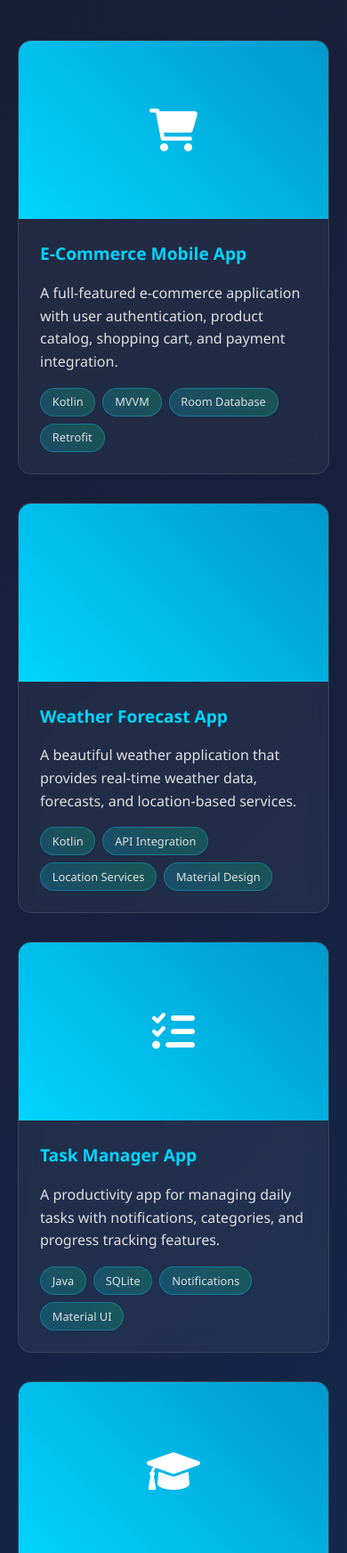
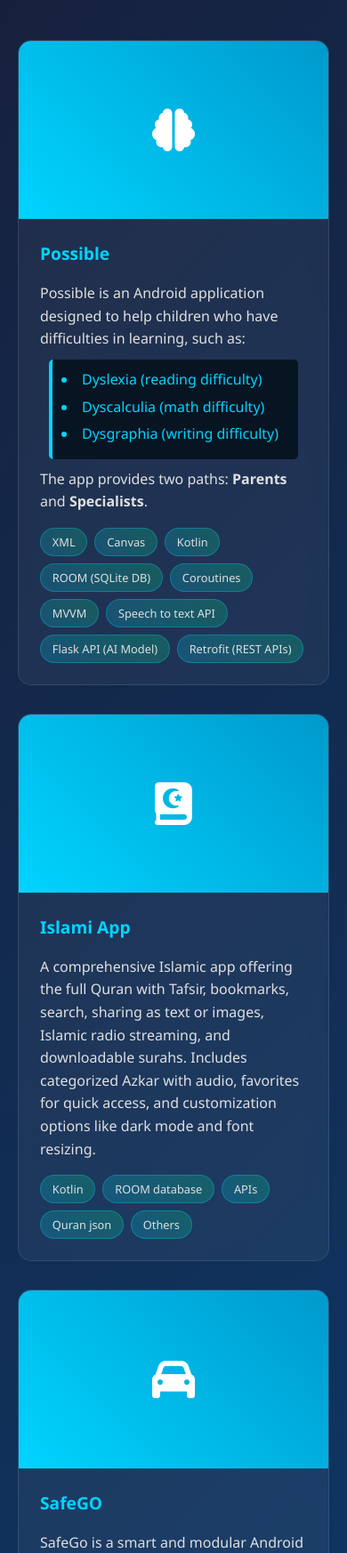
Before and after one commit to Gamalaldin-I/MyPortofolio, a plain HTML site: page index.html in a window 390 px wide. Shown: the part 4043-5788 px from the top of the page at 89% size. Drawn offline with Linux system fonts and the light colour scheme.

Commit message:
AddProjects

```diff
--- a/index.html
+++ b/index.html
@@ -123,82 +123,34 @@
         <div class="container">
             <h2 class="section-title">Featured Projects</h2>
             <div class="projects-grid">
-                <div class="project-card">
-                    <div class="project-image">
-                        <i class="fas fa-shopping-cart"></i>
-                    </div>
-                    <div class="project-content">
-                        <h3 class="project-title">E-Commerce Mobile App</h3>
-                        <p>A full-featured e-commerce application with user authentication, product catalog, shopping cart, and payment integration.</p>
-                        <div class="project-tech">
-                            <span class="tech-tag">Kotlin</span>
-                            <span class="tech-tag">MVVM</span>
-                            <span class="tech-tag">Room Database</span>
-                            <span class="tech-tag">Retrofit</span>
-                        </div>
-                    </div>
-                </div>
+
 
                 <div class="project-card">
                     <div class="project-image">
-                        <i class="fas fa-weather-sun"></i>
+                        <i class="fas fa-brain"></i>
                     </div>
                     <div class="project-content">
-                        <h3 class="project-title">Weather Forecast App</h3>
-                        <p>A beautiful weather application that provides real-time weather data, forecasts, and location-based services.</p>
+                        <h3 class="project-title">Possible</h3><p>Possible is an Android application designed to help children who have difficulties in learning, such as:</p>
+
+                                <ul class="feature-list">
+                                    <li>Dyslexia (reading difficulty)</li>
+                                    <li>Dyscalculia (math difficulty)</li>
+                                    <li>Dysgraphia (writing difficulty)</li>
+                                </ul>
+
+                                 <p>The app provides two paths: <strong>Parents</strong> and <strong>Specialists</strong>.</p>
+
                         <div class="project-tech">
+                            <span class="tech-tag">XML</span>
+                            <span class="tech-tag">Canvas</span>
                             <span class="tech-tag">Kotlin</span>
-                            <span class="tech-tag">API Integration</span>
-                            <span class="tech-tag">Location Services</span>
-                            <span class="tech-tag">Material Design</span>
-                        </div>
-                    </div>
-                </div>
+                            <span class="tech-tag">ROOM (SQLite DB)</span>
+                            <span class="tech-tag">Coroutines</span>
+                            <span class="tech-tag">MVVM</span>
+                            <span class="tech-tag">Speech to text API</span>
+                            <span class="tech-tag">Flask API (AI Model)</span>
+                            <span class="tech-tag">Retrofit (REST APIs)</span>
 
-                <div class="project-card">
-                    <div class="project-image">
-                        <i class="fas fa-tasks"></i>
-                    </div>
-                    <div class="project-content">
-                        <h3 class="project-title">Task Manager App</h3>
-                        <p>A productivity app for managing daily tasks with notifications, categories, and progress tracking features.</p>
-                        <div class="project-tech">
-                            <span class="tech-tag">Java</span>
-                            <span class="tech-tag">SQLite</span>
-                            <span class="tech-tag">Notifications</span>
-                            <span class="tech-tag">Material UI</span>
-                        </div>
-                    </div>
-                </div>
-
-                <div class="project-card">
-                    <div class="project-image">
-                        <i class="fas fa-graduation-cap"></i>
-                    </div>
-                    <div class="project-content">
-                        <h3 class="project-title">Student Portal App</h3>
-                        <p>A comprehensive student management system for universities with course registration, grades, and communication features.</p>
-                        <div class="project-tech">
-                            <span class="tech-tag">Kotlin</span>
-                            <span class="tech-tag">Firebase</span>
-                            <span class="tech-tag">Authentication</span>
-                            <span class="tech-tag">Real-time Database</span>
-                        </div>
-                    </div>
-                </div>
-
-                <div class="project-card">
-                    <div class="project-image">
-                        <i class="fas fa-heartbeat"></i>
-                    </div>
-                    <div class="project-content">
-                        <h3 class="project-title">Fitness Tracker</h3>
-                        <p>A health and fitness application that tracks workouts, calories, and provides personalized fitness recommendations.</p>
-                        <div class="project-tech">
-                            <span class="tech-tag">Kotlin</span>
-                            <span class="tech-tag">Sensors API</span>
-                            <span class="tech-tag">Charts</span>
-                            <span class="tech-tag">Health Connect</span>
                         </div>
                     </div>
                 </div>
@@ -209,7 +161,11 @@
                     </div>
                     <div class="project-content">
                         <h3 class="project-title">Islami App</h3>
-                        <p>This app offers a wide array of features centered around the Quran, its interpretation, and other essential Islamic tools.</p>
+                        <p>A comprehensive Islamic app offering the full Quran with Tafsir, bookmarks,<br>search, sharing
+as text or images, Islamic radio streaming, and downloadable surahs. Includes categorized
+Azkar with audio, favorites for quick access, and customization options like dark mode and font
+resizing.
+</p>
                         <div class="project-tech">
                               <span class="tech-tag">Kotlin</span>
                             <span class="tech-tag">ROOM database</span>
@@ -238,25 +194,11 @@
                             <span class="tech-tag">Device's sensors</span>
                             <span class="tech-tag">Google map APIs</span>
                             <span class="tech-tag">Coroutines</span>
+                            <span class="tech-tag">MVVM</span>
                         </div>
                     </div>
                 </div>
 
-                <div class="project-card">
-                    <div class="project-image">
-                        <i class="fas fa-camera"></i>
-                    </div>
-                    <div class="project-content">
-                        <h3 class="project-title">Photo Gallery App</h3>
-                        <p>An elegant photo gallery application with advanced filtering, editing capabilities, and cloud storage integration.</p>
-                        <div class="project-tech">
-                            <span class="tech-tag">Kotlin</span>
-                            <span class="tech-tag">Camera API</span>
-                            <span class="tech-tag">Image Processing</span>
-                            <span class="tech-tag">Cloud Storage</span>
-                        </div>
-                    </div>
-                </div>
             </div>
         </div>
     </section>
--- a/style.css
+++ b/style.css
@@ -12,6 +12,22 @@ body {
   min-height: 100vh;
   overflow-x: hidden;
 }
+
+
+.feature-list {
+    margin: 10px 10px;
+    padding: 10px 10px;
+    background-color: #071522;
+    border-left: 4px solid #00d4ff;
+    border-radius: 5px;
+    list-style: inside;
+}
+
+.feature-list li {
+    margin-bottom: 5px;
+    color:#00d4ff;
+}
+
 
 .container {
   max-width: 1200px;
@@ -755,7 +771,12 @@ footer {
   .section-title {
       font-size: 2rem;
   }
+
+  #difficulties{
+    list-style-type: none;
+  }
 }
+
 
 /* Smooth scrolling */
 html {
```
